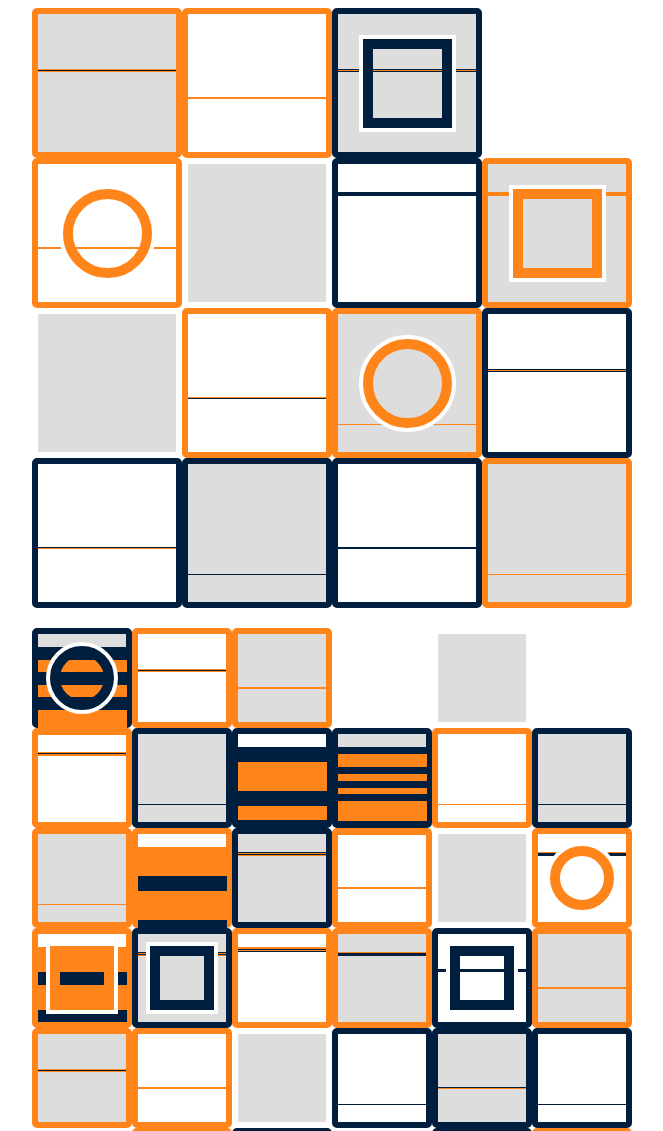
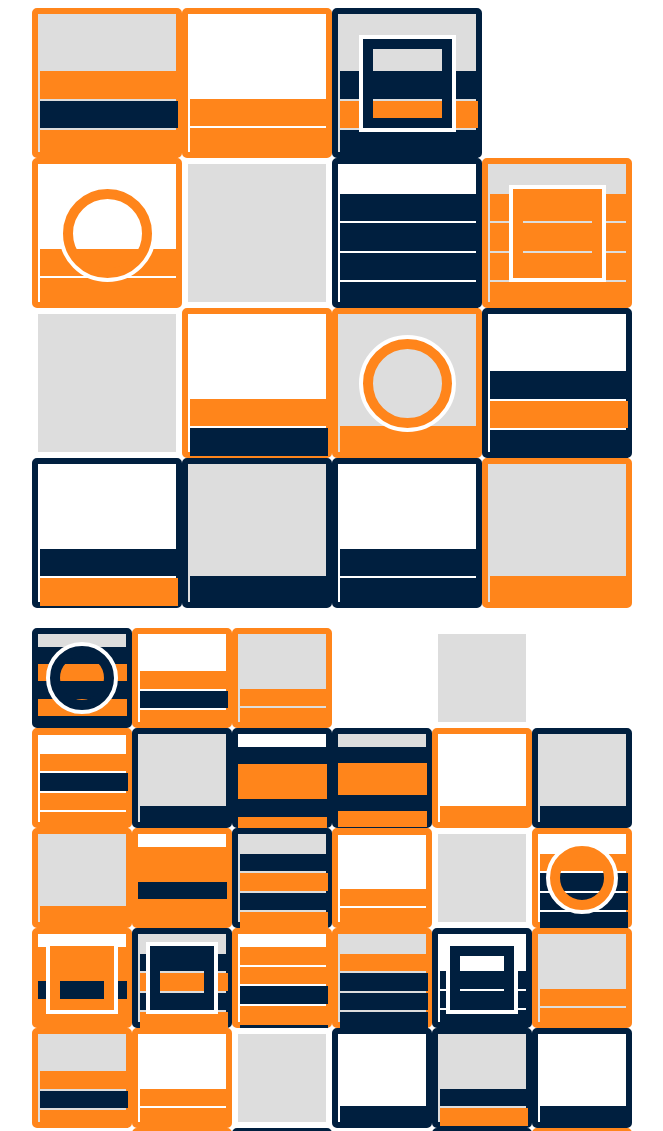
Before and after one commit to TehShrike/tak-board, a website: page index.html in a window 1280 px wide. Shown: the top 1131 px of the page, without its empty margins (308-971 px from the left). Drawn offline with Linux system fonts and the light colour scheme.

Commit message:
Re-committing the piece height/border style

```diff
--- a/board-style-1.css
+++ b/board-style-1.css
@@ -90,6 +90,8 @@ SILVER #DDDDDD
 	.tak-piece {
 		width: 100%;
 		font-size: 1px; /* WTF?!? */
+		height: 20%;
+		margin: 2px;
 	}
 
 
--- a/build.css
+++ b/build.css
@@ -118,6 +118,8 @@ SILVER #DDDDDD
 	font-size: 1px;
 
 	/* WTF?!? */
+	height: 20%;
+	margin: 2px;
 }
 
 /* square sizes */
```
